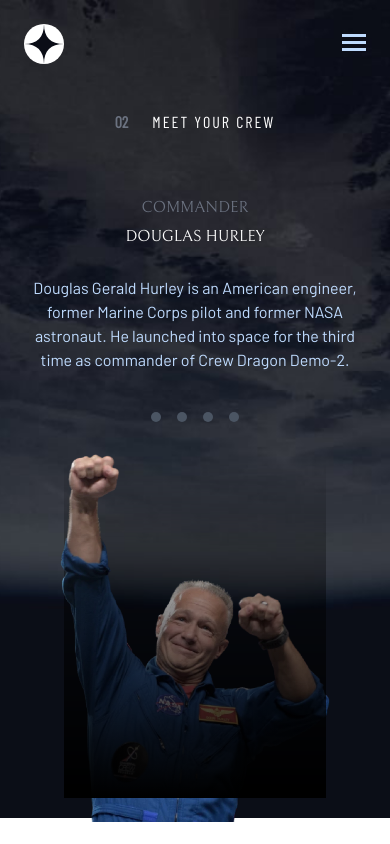
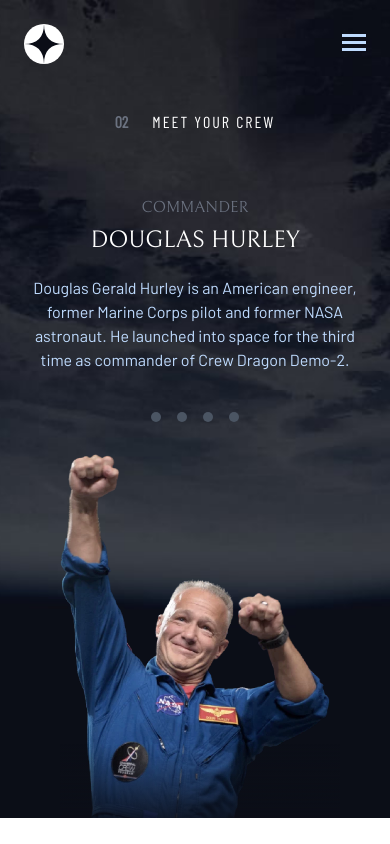
Before and after one commit to craffulz/space-figma-tailwind, a React (Vite) app in the folder space_web/: page /crew in a window 390 px wide. Built offline with nearby package versions, Linux system fonts and the light colour scheme.

Commit message:
crew page setted up. dynamic to add

```diff
--- a/space_web/src/components/Biography.jsx
+++ b/space_web/src/components/Biography.jsx
@@ -36,7 +36,7 @@ const Biography = () => {
   return (
     <div
       id="main-content"
-      className="w-full flex flex-col gap-y-2 p-6 md:p-[48px] lg:py-[48px] lg:px-[150px] "
+      className="w-full flex flex-col gap-y-2 p-6 md:p-[48px] lg:py-[48px] lg:px-[150px] overflow-hidden"
     >
       <div id="content" className="flex flex-col gap-y-6 ">
         <div
@@ -78,7 +78,7 @@ const Biography = () => {
                   </div>
                   <div
                     id="name"
-                    className="h-[28px] text-center md:h-[46px] font-Bellefair text-white md:text-5xl justify-center lg:self-start"
+                    className="h-[28px] text-center md:h-[46px] font-Bellefair text-white text-2xl md:text-5xl justify-center lg:self-start"
                   >
                     {mark.name.toUpperCase()}
                   </div>
@@ -123,7 +123,7 @@ const Biography = () => {
               <img src={mark.img} alt={mark.name} />
               <div
                 id="mask"
-                className="h-[340px] md:h-[560px] lg:h-[676px]  absolute inset-1 bg-gradient-to-b from-transparent to-black"
+                className="absolute bottom-[-40px] md:bottom-[-90px] md:left-[50px] lg:bottom-[-30px] lg:left-[56px] inset-0 bg-gradient-to-b from-transparent to-blueH pointer-events-none h-[90px] w-[280px] self-end"
               ></div>
             </div>
           </div>
--- a/space_web/src/components/MobileNavbar.jsx
+++ b/space_web/src/components/MobileNavbar.jsx
@@ -18,7 +18,7 @@ const MobileNavbar = () => {
     <>
       <div
         id="navigation"
-        className="flex flex-row flex-grow w-full h-[88px] py-6 justify-between"
+        className="flex flex-row flex-grow w-full h-[88px] py-6 justify-between overflow-hidden"
       >
         <div id="logo" className="flex flex-row gap-[64px] pl-6">
           <div id="true-logo" className="h-[40px] w-[40px]">
--- a/space_web/src/pages/destination.jsx
+++ b/space_web/src/pages/destination.jsx
@@ -2,7 +2,7 @@ import Navbar from "../components/Navbar";
 import World from "../components/World";
 const destination = () => {
   return (
-    <div className="flex flex-col bg-destination bg-fixed bg-cover bg-center h-full">
+    <div className="flex flex-col bg-destination bg-fixed bg-cover  h-full w-full overflow-hidden">
       <Navbar />
       <World />
     </div>
--- /dev/null
+++ b/space_web/src/pages/technology.jsx
@@ -0,0 +1,9 @@
+
+
+const technology = () => {
+  return (
+    <div>technology</div>
+  )
+}
+
+export default technology
--- a/space_web/tailwind.config.js
+++ b/space_web/tailwind.config.js
@@ -3,6 +3,9 @@ export default {
   content: ["./index.html", "./src/**/*.{js,ts,jsx,tsx}"],
   theme: {
     extend: {
+      colors: {
+        blueH: "#0B0E17", // Reemplaza con el valor hexadecimal del color
+      },
       fontFamily: {
         Bellefair: ["Bellefair", "sans-serif"],
         BarlowRegular: ["Barlow-Regular", "sans-serif"],
@@ -13,6 +16,7 @@ export default {
         destination:
           "url('./src/assets/destination/background-destination-desktop.jpg')",
         crew: "url('./src/assets/crew/background-crew-desktop.jpg')",
+        crew_tablet: "url('./src/assets/crew/background-crew-tablet.jpg')",
         crew_Mobile: "url('./src/assets/crew/background-crew-mobile.jpg')",
       },
     },
```
